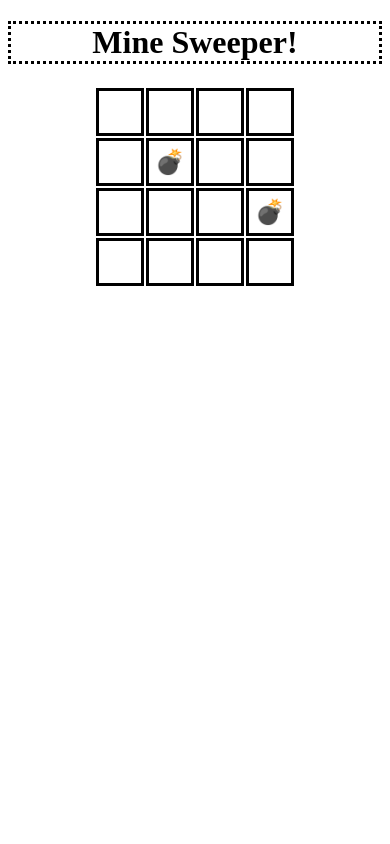
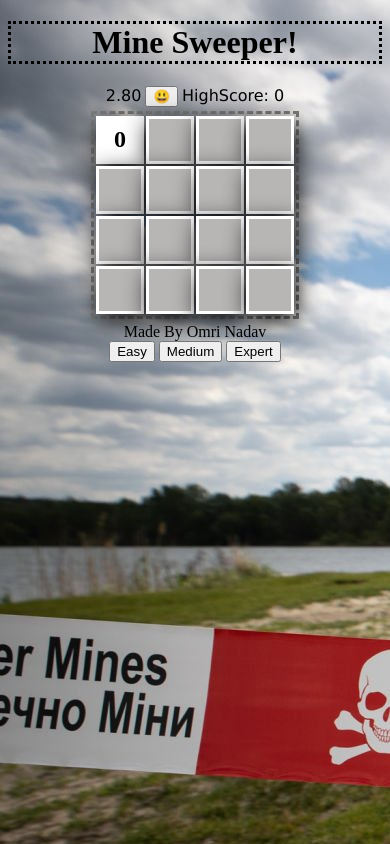
Before and after one commit to 0mriN/Mine-Sweeper, a plain HTML site: page index.html in a window 390 px wide. Both pictures are taken after a click on the element 120 px from the left and 111 px from the top of the page. Drawn offline with Linux system fonts and the light colour scheme.

Commit message:
Final product
before css :(

```diff
--- /dev/null
+++ b/css/style.css
@@ -0,0 +1,62 @@
+ h1 {
+   text-align: center;
+   border: dotted rgb(0, 0, 0);
+ }
+
+ body {
+  background-image:url(../img/mines.jpg);
+   text-align: center;
+ }
+
+ .board td {
+   margin: auto;
+   /* box-shadow: 18px 25px 16px 14px rgba(0, 0, 0, 0.56); */
+   border-style: solid;
+ }
+
+
+ .center {
+   margin: auto
+ }
+
+ .cell {
+   width: 40px;
+   height: 40px;
+   font-size: 24px;
+   transition: 0.5s;
+ }
+
+ .safe {
+   border-collapse: collapse;
+ }
+
+ .center {
+   margin-top: 1%;
+   display: inline-block;
+   border-style: dashed;
+   justify-content: center;
+   align-items: center;
+ }
+
+ td {
+   width: 100px;
+   height: 100px;
+   text-align: center;
+   transition: 0.5s;
+   border: 3px solid white;
+   background-color: rgb(184, 181, 181);
+   box-shadow: 3px 7px 25px black;
+   font-weight: bolder;
+   font-size: xx-large;
+   cursor: pointer;
+ }
+
+ .clicked {
+   transition: 0.5s;
+   background-color: white;
+ }
+
+ .time{
+  display: inline;
+  font-family: 'Lucida Sans', 'Lucida Sans Regular', 'Lucida Grande', 'Lucida Sans Unicode', Geneva, Verdana, sans-serif;
+ }
--- a/index.html
+++ b/index.html
@@ -6,15 +6,27 @@
     <meta name="viewport" content="width=device-width, initial-scale=1.0">
     <title>Mine Sweeper</title>
     <h1>Mine Sweeper!</h1>
-    <link rel="stylesheet" href="css/app.css">
+    <link rel="stylesheet" href="css/style.css">
 </head>
 
-<body onload="onInIt()" >
+<body onload="onInIt()">
+    <div class="time"> Time: <span class="timer">0.00</span></div>
+    <button class="restart" onclick="onInIt()" title="Restart">😃</button>
+    <div class="time"> HighScore: <span class="highScore">0</span></div>
+    <div class="difficulty">
+
+    </div>
     <table class="center">
         <tbody class="board">
 
         </tbody>
+
     </table>
+    <footer>Made By Omri Nadav</footer>
+    <button data-size="4" onclick="chooseDifficultyLevel(4)" title="4*4">Easy</button>
+    <button data-size="8" onclick="chooseDifficultyLevel(8)" title="8*8">Medium</button>
+    <button data-size="12" onclick="chooseDifficultyLevel(12)" title=12*12>Expert</button>
+
     <script src="js/utils.js"></script>
     <script src="js/MineSweeper.js"></script>
 </body>
--- a/js/MineSweeper.js
+++ b/js/MineSweeper.js
@@ -1,42 +1,51 @@
 'use strict'
 var gBoard
-var gLevel
 var gGame
 const MINE = '💣'
-var board
-var size = 4
-var block = '⬛'
-var minesAroundCount
+const FLAG = '🚩'
+var gBoard
+var gSize = 4
+var gMinesNum = 2
+var gStartTime
+var gTimerInterval
+var gTimeOn = false
+var countLives = 3
 
 
 function onInIt() {
     gGame = {
-        isOn: false,
+        isOn: true,
         shownCount: 0,
         markedCount: 0,
-        secsPassed: 0
+        secsPassed: 0 // use this instead of what u used
     }
     gBoard = buildBoard(4)
-    renderBoard(gBoard)
-
+    resetTimer()
 }
-
-
 
 function buildBoard() {
     const board = []
-    minesAroundCount = countNegs(i, j, board)
-    for (var i = 0; i <= size - 1; i++) {
-        board.push({})
-        for (var j = 0; j < size; j++) {
-            board[i][j] = ''
-            if (i === 1 && j === 1 || i === 2 && j === 3) board[i][j] = MINE
-
-            // if (board[i][j] !== MINE) board[i][j] = countNegs(i, j, board)
+    for (var i = 0; i <= gSize - 1; i++) {
+        board.push([])
+        for (var j = 0; j < gSize; j++) {
+            board[i][j] = {
+                minesAroundCount: 4,
+                isShown: false,
+                isMine: false,
+                isMarked: false
+            }
 
         }
     }
-    // console.log('mineCount:', mineCount);
+    setMines(gMinesNum, board)
+    for (var i = 0; i < gSize; i++) {
+        for (var j = 0; j < gSize; j++) {
+            if (board[i][j].isMine === false) {
+                board[i][j].minesAroundCount = setMinesNegsCount(i, j, board);
+            }
+        }
+    }
+    renderBoard(board)
     console.log('board:', board);
     console.table(board);
     return board
@@ -44,16 +53,15 @@ function buildBoard() {
 
 function renderBoard(board) {
     var strHTML = ''
-    for (var i = 0; i < size; i++) {
+    for (var i = 0; i < gSize; i++) {
         strHTML += '<tr>'
-        for (var j = 0; j < size; j++) {
-
-            // console.log('hello');
-            const cell = board[i][j]
+        for (var j = 0; j < gSize; j++) {
+            var cell = ''
             const className = `cell cell-${i}-${j}`
-            console.log('className:', className);
-
-            strHTML += `<td class="${className}" onclick="onCellClicked(this)">${cell}</td>`
+            strHTML += `<td class="${className}"onclick="onCellClicked(this,event)"
+                           oncontextmenu="onCellClicked(this,event) ">
+                           ${cell}
+                        </td>`
         }
         strHTML += '</tr>'
     }
@@ -61,25 +69,135 @@ function renderBoard(board) {
     elContainer.innerHTML = strHTML
 }
 
-
-function countNegs(cellI, cellJ, mat) { // 0,0
+function setMinesNegsCount(cellI, cellJ, mat) { // 0,0
     var negsCount = 0
-    console.log('cellI:', cellI, 'cellJ:', cellJ);
     for (var i = cellI - 1; i <= cellI + 1; i++) {
         if (i < 0 || i >= mat.length) continue
         for (var j = cellJ - 1; j <= cellJ + 1; j++) {
-            console.log('i:', i, 'j:', j);
             if (j < 0 || j >= mat[i].length) continue
             if (i === cellI && j === cellJ) continue
-
-            if (mat[i][j] === MINE) negsCount++
+            if (mat[i][j].isMine === true) negsCount++
         }
     }
-    console.log('negsCount:', negsCount);
     return negsCount
 }
 
-function onCellClicked(location) {
-    console.dir(location);
-    console.log(location.className);
+function onCellClicked(clickedCell, event) {
+    event.preventDefault()
+
+    const classList = clickedCell.classList[1].split('-');
+    const cellI = parseInt(classList[1]);
+    const cellJ = parseInt(classList[2]);
+
+    if (event.button === 0) {
+        if (clickedCell.classList.contains('clicked') || clickedCell.classList.contains('marked')) return
+        if (gGame.isOn === false) return
+        if (!gBoard[cellI][cellJ].isMine) {
+            gGame.shownCount++
+            if (gTimeOn === false) startTimer()
+        }
+
+        revealCell(cellI, cellJ)
+
+    } else if (event.button === 2) {
+
+        if (!clickedCell.classList.contains('clicked')) {
+            clickedCell.classList.toggle('marked')
+            if (clickedCell.classList.contains('marked')) {
+                gBoard[cellI][cellJ].isMarked = true
+                clickedCell.innerText = FLAG
+                gGame.markedCount++
+            } else {
+                gBoard[cellI][cellJ].isMarked = false
+                clickedCell.innerText = ''
+                gGame.markedCount--
+            }
+        }
+    }
+    if (checkVictory() === true) finishGame(true)
+
 }
+
+function revealCell(cellI, cellJ) {
+    const cell = document.querySelector(`.cell-${cellI}-${cellJ}`)
+    const isMine = gBoard[cellI][cellJ].isMine
+    gBoard[cellI][cellJ].isShown = true
+    cell.classList.add('clicked');
+    if (isMine === true) {
+        cell.innerText = MINE
+        countLives--
+        if (countLives === 0) {
+            finishGame();
+        } if (gMinesNum === 2) finishGame()
+    } else {
+        const value = gBoard[cellI][cellJ].minesAroundCount
+        cell.innerText = value;
+    }
+
+
+}
+
+function finishGame(isVictory) {
+    if (isVictory === true) {
+        alert('you won!')
+    } else {
+        alert('game over!')
+    }
+    gGame.isOn = false
+    clearInterval(gTimerInterval)
+
+}
+function checkVictory() {
+    for (var i = 0; i < gSize; i++) {
+        for (var j = 0; j < gSize; j++) {
+            if (gBoard[i][j].isMine === false && gBoard[i][j].isShown === false) {
+                return false
+            }
+            if (gBoard[i][j].isMine === true && gBoard[i][j].isMarked === false) {
+                return false
+            }
+        }
+    }
+    return true
+}
+
+function setMines(num, board) {
+    var minesPlaced = 0
+    while (minesPlaced < num) {
+        var randI = Math.floor(Math.random() * gSize);
+        var randJ = Math.floor(Math.random() * gSize);
+        if (board[randI][randJ].isMine === false) {
+            board[randI][randJ].isMine = true;
+            minesPlaced++
+        }
+
+    }
+}
+
+function chooseDifficultyLevel(num) {
+    if (num === 4) gMinesNum = 2
+    if (num === 8) gMinesNum = 14
+    if (num === 12) gMinesNum = 32
+    gSize = num
+    onInIt()
+
+}
+
+function startTimer() {
+
+    gStartTime = Date.now()
+    gTimeOn = true
+
+    gTimerInterval = setInterval(() => {
+        var seconds = ((Date.now() - gStartTime) / 1000).toFixed(2);
+        var elSpan = document.querySelector('.time');
+        elSpan.innerText = seconds
+    }, 10);
+}
+
+function resetTimer() {
+    clearInterval(gTimerInterval)
+    gTimeOn = false
+    var elSpan = document.querySelector('.time')
+    elSpan.innerText = '0.00'
+}
--- a/js/utils.js
+++ b/js/utils.js
@@ -52,7 +52,7 @@ function copyMat(mat) {
     return newMat
 }
 
-function countNegs(cellI, cellJ, mat) { // 7,0
+function setMinesNegsCount(cellI, cellJ, mat) {
     var negsCount = 0
     for (var i = cellI - 1; i <= cellI + 1; i++) {
         if (i < 0 || i >= mat.length) continue
@@ -67,23 +67,18 @@ function countNegs(cellI, cellJ, mat) { // 7,0
 }
 
 function findEmptyPos() {
-    // var emptyPoss = [{i:0,j:0},{i:0,j:1}]
     var emptyPoss = []
 
     for (var i = 0; i < gBoard.length; i++) {
         for (var j = 0; j < gBoard.length; j++) {
             var cell = gBoard[i][j]
             if (!cell) {
-                // console.log('cell:', cell)
                 var pos = { i: i, j: j }
                 emptyPoss.push(pos)
             }
         }
     }
-    // console.log('emptyPoss:', emptyPoss)
-    var randIdx = getRandomInt(0, emptyPoss.length) // 0 , 1
-    // console.log('randIdx:', randIdx)
-    var randPos = emptyPoss[randIdx] //{}
-    // console.log('randPos:', randPos)
+    var randIdx = getRandomInt(0, emptyPoss.length)
+    var randPos = emptyPoss[randIdx]
     return randPos
 }
```
Also changed, not shown: img/mines.jpg (added).
